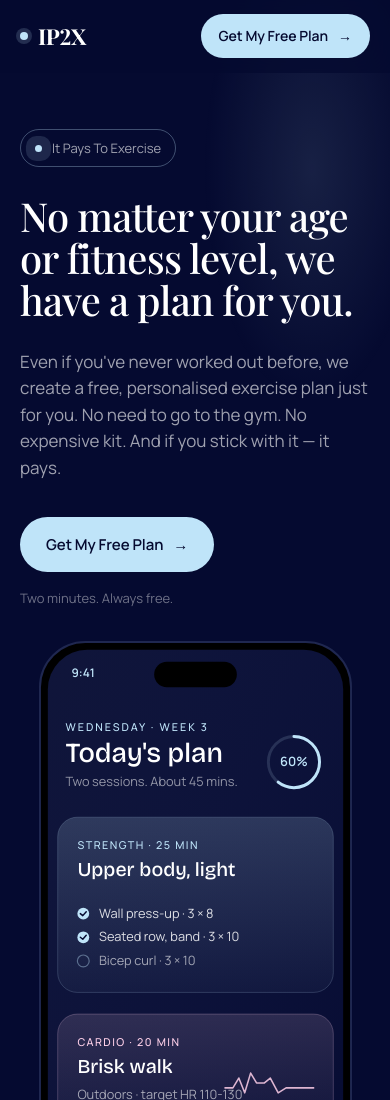
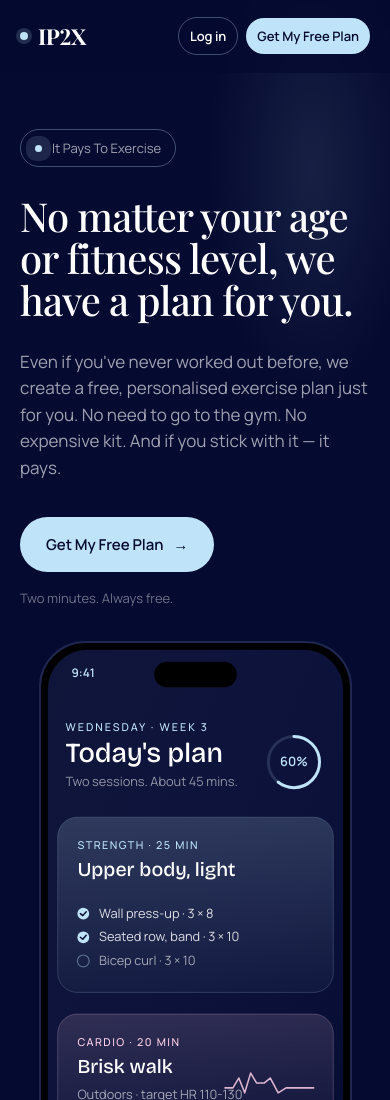
Before and after one commit to itpaystoexercise/ip2x-live, a plain HTML site: page index.html in a window 390 px wide. Shown: the top 1100 px of the page. Drawn offline with nearby package versions, Linux system fonts and the light colour scheme; a web font is replaced by a local one.

Commit message:
Header: "Log in" button to my.ip2x.co.uk on every page
Testers can now log in to their own site at my.ip2x.co.uk with their
name and a code from the IP2X app (live since 2026-11-20, see
ip2x-wearables #292/#308). The marketing site had no way in.

- One outline button (the site's existing .btn-ghost) just before each
  page's primary CTA, on all 17 pages that carry the header.
- Unlike the text links, it stays visible on phones: a tester on their
  phone is exactly who needs it. At <=420px the two header buttons
  tighten and the CTA arrow hides so both fit. Measured in Chrome: at
  320/375/414px the brand, Log in and CTA sit inside the width with a
  20px right margin.

Not touched: the homepage already scrolls sideways at 375px (document
437px wide) on main before this change. That's a separate fix.

Co-Authored-By: Claude Opus 5.5 <noreply@anthropic.com>

```diff
--- a/assets/css/styles.css
+++ b/assets/css/styles.css
@@ -144,8 +144,19 @@ h3 { font-size: clamp(20px, 2vw, 26px); font-weight: 600; line-height: 1.25; }
 .nav-links a:hover { color: var(--white); }
 .nav .btn { padding: 11px 18px; font-size: 14px; }
 .nav-links a.cta, .nav-links a.cta:hover { color: var(--navy); } /* navy text on the light-blue CTA for readability */
+/* Log in → my.ip2x.co.uk, the testers' own site (login with a code from the app).
+   The outline button sits beside the primary CTA, and unlike the text links it
+   stays on phones: a tester on their phone is exactly who needs it. */
+.nav-links a.login { color: var(--white); }
 @media (max-width: 720px) {
   .nav-links a:not(.cta) { display: none; }
+  .nav-links a.login { display: inline-flex; }
+  .nav-links { gap: 10px; }
+}
+@media (max-width: 420px) {
+  .nav-links { gap: 8px; }
+  .nav .btn { padding: 8px 11px; font-size: 13px; }
+  .nav .btn .arrow { display: none; }
 }
 
 /* Hero */
--- a/index.html
+++ b/index.html
@@ -25,6 +25,7 @@
       <a href="about/">About Us</a>
       <a href="faq/">FAQ</a>
       <a href="research/">Research</a>
+      <a href="https://my.ip2x.co.uk/" class="btn btn-ghost login">Log in</a>
       <a href="#cta" class="btn btn-primary cta">Get My Free Plan <span class="arrow">→</span></a>
     </div>
   </div>
```
Also changed, not shown: about/index.html (+1 -0 lines), employers/index.html (+1 -0 lines), faq/index.html (+1 -0 lines), glp1/index.html (+1 -0 lines), guides/apple/index.html (+1 -0 lines), guides/index.html (+1 -0 lines), guides/tour/index.html (+1 -0 lines), healthcare/index.html (+1 -0 lines), insurers/index.html (+1 -0 lines), legal/index.html (+1 -0 lines), partner-agreement/index.html (+1 -0 lines), partners/index.html (+1 -0 lines), privacy/index.html (+1 -0 lines), research-agreement/index.html (+1 -0 lines), 2 more files.
